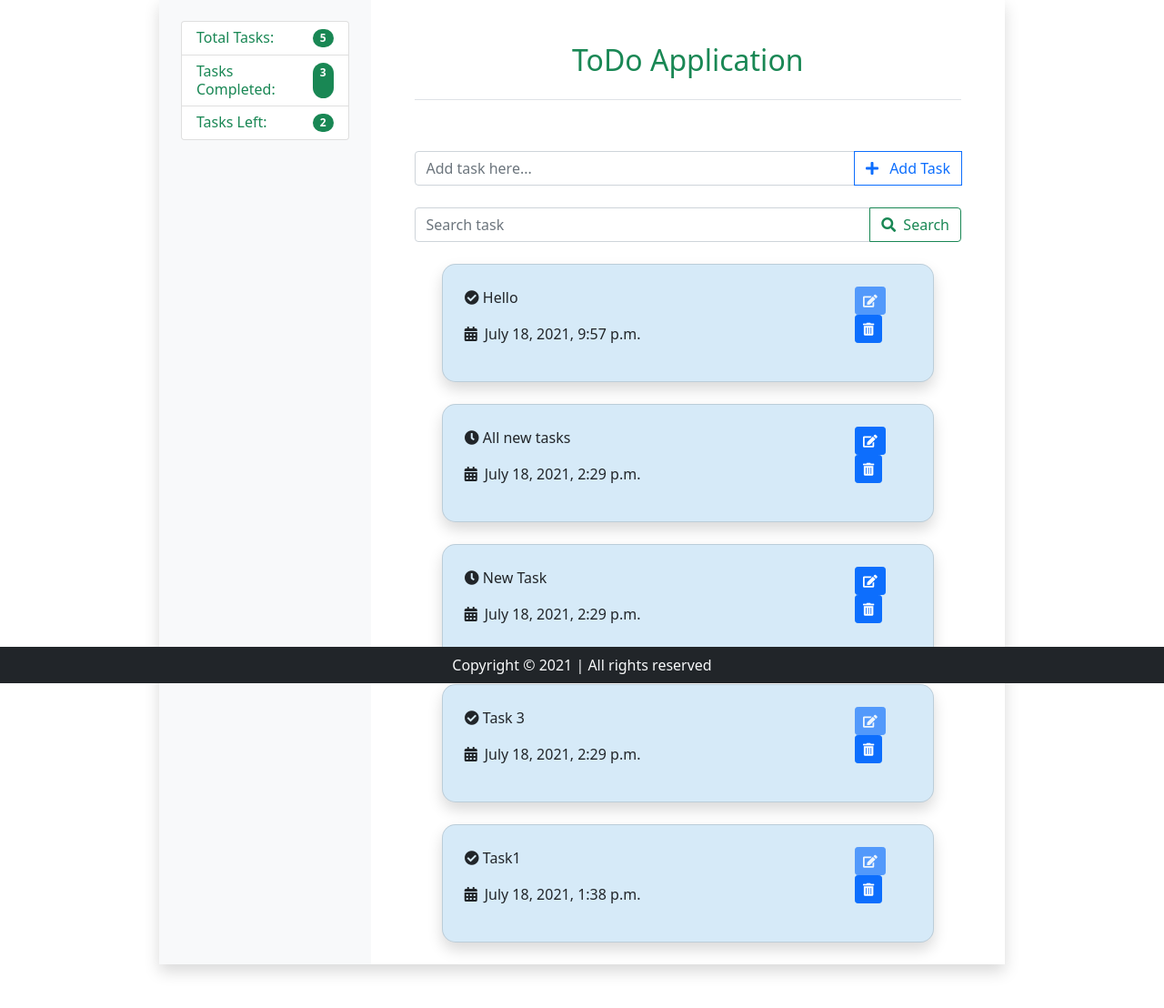
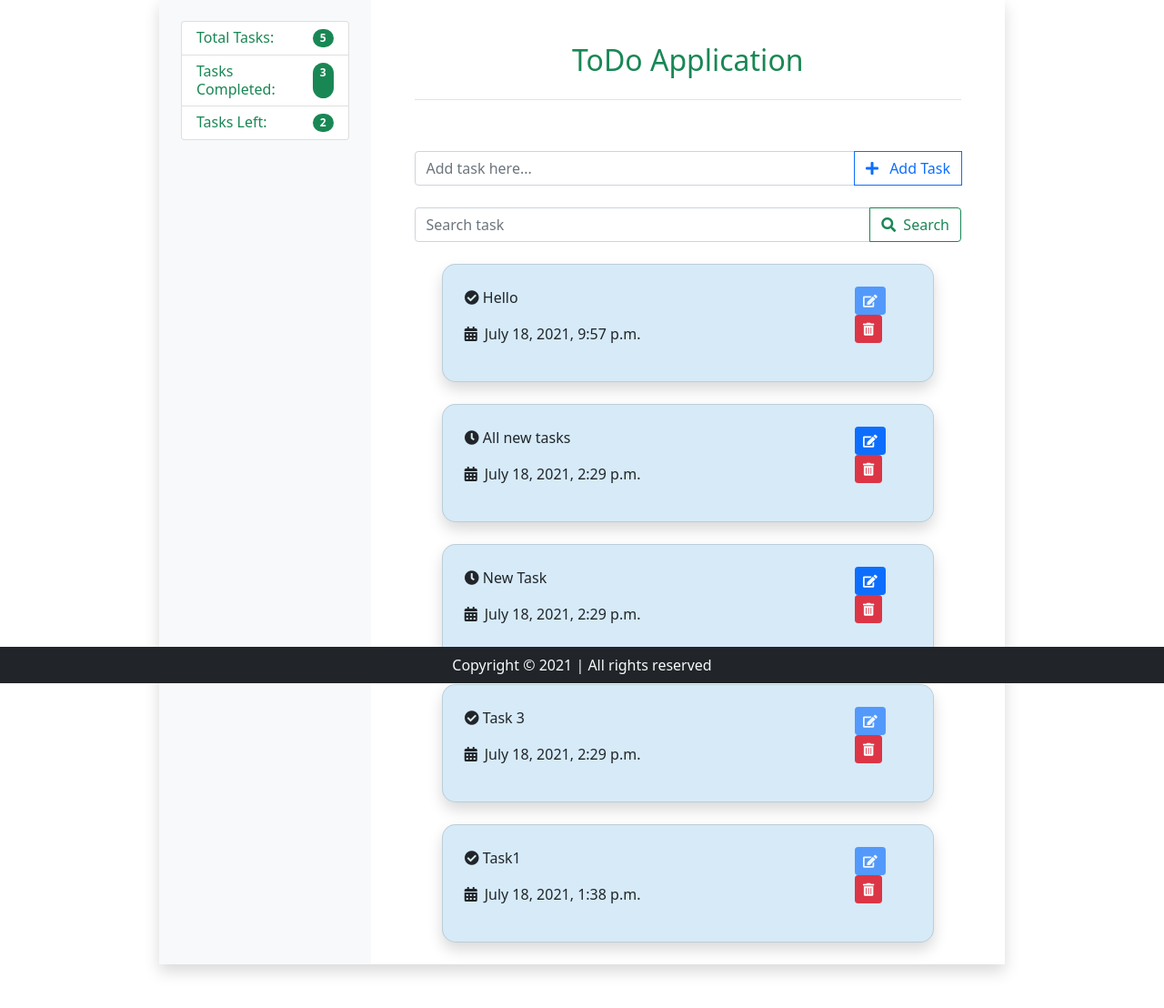
Before and after one commit to ShihabAhmed09/ToDo-App, a Django app: page / in a window 1280 px wide. Shown: the part 49-1157 px from the top of the page at 91% size. Run offline with Django 3.2, Linux system fonts and the light colour scheme; data comes from the database, SQL or seed files in the repository; some libraries are stand-ins or nearby versions.

Commit message:
new change

```diff
--- a/main_app/templates/main_app/home.html
+++ b/main_app/templates/main_app/home.html
@@ -86,7 +86,7 @@
                                    class="btn btn-primary btn-sm {% if task.completed %}disabled{% endif %}">
                                     <i class="fas fa-edit"></i>
                                 </a>
-                                <a href="{% url 'main_app:delete-task' task.id %}" class="btn btn-primary  btn-sm">
+                                <a href="{% url 'main_app:delete-task' task.id %}" class="btn btn-danger  btn-sm">
                                     <i class="fas fa-trash-alt"></i>
                                 </a>
                             </div>
--- a/main_app/templates/main_app/search_task.html
+++ b/main_app/templates/main_app/search_task.html
@@ -76,7 +76,7 @@
                                        class="btn btn-primary btn-sm {% if task.completed %}disabled{% endif %}">
                                         <i class="fas fa-edit"></i>
                                     </a>
-                                    <a href="{% url 'main_app:delete-task' task.id %}" class="btn btn-primary  btn-sm">
+                                    <a href="{% url 'main_app:delete-task' task.id %}" class="btn btn-danger  btn-sm">
                                         <i class="fas fa-trash-alt"></i>
                                     </a>
                                 </div>
```
Also changed, not shown: README.md.
